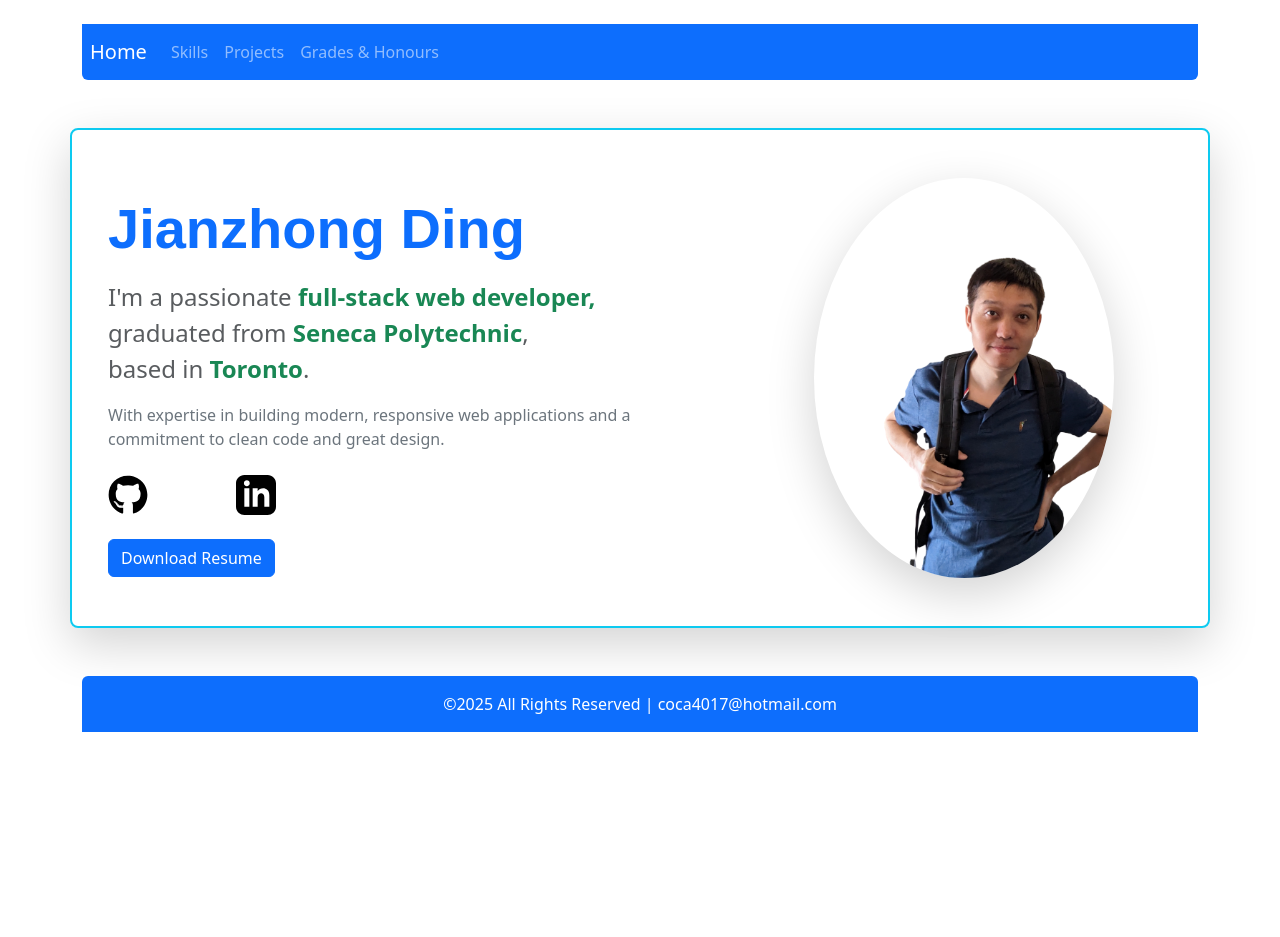
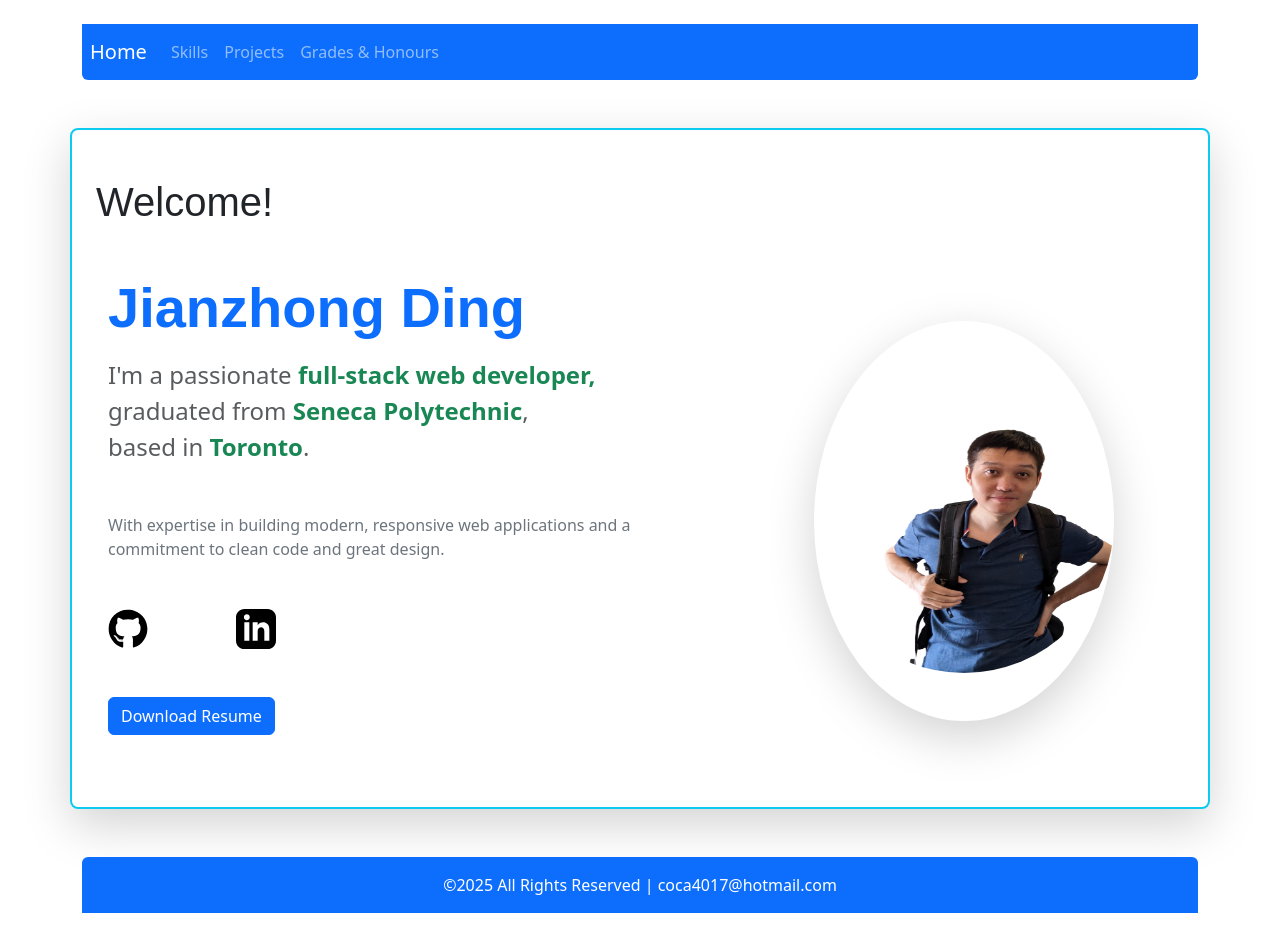
Before and after one commit to jding40/NextJSPortfolio, a Next.js app: page / in a window 1280 px wide. Before the commit the page ends 800 px from the top, so only its background shows below. Built offline with nearby package versions, Linux system fonts and the light colour scheme; a web font is replaced by a local one.

Commit message:
minor update

```diff
--- a/app/page.js
+++ b/app/page.js
@@ -4,6 +4,7 @@ import Image from "next/image";
 export default function Home() {
   return (
     <Container className="container-xl my-5 border border-2 border-info rounded-3 shadow-lg px-4">
+      <h1 className="pt-5">Welcome!</h1>
       <Row className="align-items-center">
         {/* 左侧内容 (占 3/5) */}
         <Col md={7} className="p-4">
@@ -18,7 +19,7 @@ export default function Home() {
             <strong className="text-success">Seneca Polytechnic</strong>, <br />
             based in <strong className="text-success">Toronto</strong>.
           </p>
-          <p className="text-secondary mt-3">
+          <p className="text-secondary my-5">
             With expertise in building modern, responsive web applications and a
             commitment to clean code and great design.
           </p>
@@ -58,7 +59,7 @@ export default function Home() {
               />
             </a>
           </div>
-          <div className="d-flex align-items-center mt-4">
+          <div className="d-flex align-items-center my-5">
             <Button href="/resume.pdf" download={true}>
               Download Resume
             </Button>
@@ -72,7 +73,7 @@ export default function Home() {
             alt="Coca"
             width={300}
             height={400}
-            className="rounded-circle shadow-lg my-5"
+            className="rounded-circle shadow-lg my-5 py-5"
           />
         </Col>
       </Row>
```
